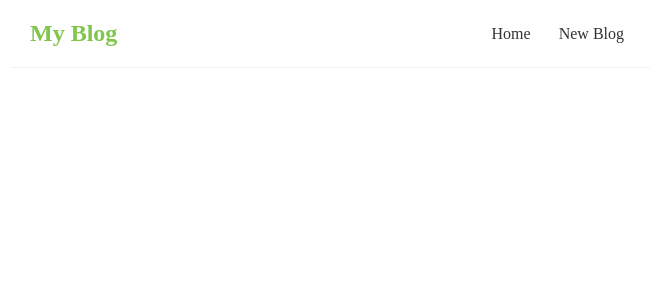
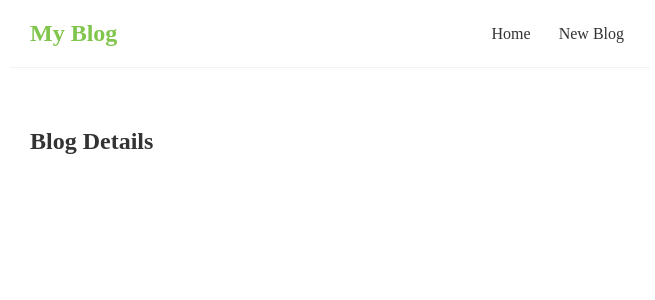
Before and after one commit to Shiela-P/learn_react, a React (Vite) app: page /blogs/1 in a window 1280 px wide. Shown: the top 300 px of the page, without its empty margins (310-965 px from the left). Built offline with nearby package versions, Linux system fonts and the light colour scheme; a web font is replaced by a local one.

Commit message:
Learning about router parameters

```diff
--- a/src/App.jsx
+++ b/src/App.jsx
@@ -2,6 +2,7 @@
 import Home from './Home'
 import {BrowserRouter as Router, Route, Switch} from 'react-router-dom';
 import Create from './Create.jsx';
+import BlogDetails from './BlogDetails.jsx';
 
 function App() {
   // const title = "Hello there! Welcome to my React App.";
@@ -21,6 +22,9 @@
             <Route exact path="/create">
               <Create />
             </Route>
+            <Route path="/blogs/:id">
+                <BlogDetails />
+            </Route>
           </Switch>
 
 
--- /dev/null
+++ b/src/BlogDetails.jsx
@@ -0,0 +1,9 @@
+const BlogDetails = () => {
+    return (
+        <div className="blog-details">
+            <h2>Blog Details</h2>
+        </div>
+    );
+}
+
+export default BlogDetails;
--- a/src/Home.jsx
+++ b/src/Home.jsx
@@ -1,4 +1,3 @@
-import {useState, useEffect} from 'react';
 import BlogList from './BlogList';
 import useFetch from './useFetch';
 // shortcut sfc (stateless functional component)
--- a/src/useFetch.js
+++ b/src/useFetch.js
@@ -19,9 +19,16 @@
                 setIsPending(false);
             })
             .catch(err => {
-                setIsPending(false);
-                setError(err.message);
-                setError(null);
+                if (err.name === 'AbortError') {
+                    console.log('fetch aborted')
+                }
+
+                else{
+                    setIsPending(false);
+                    setError(err.message);
+                    setError(null);
+                }
+
             });
 
             return () => abordCont.abort();
```
